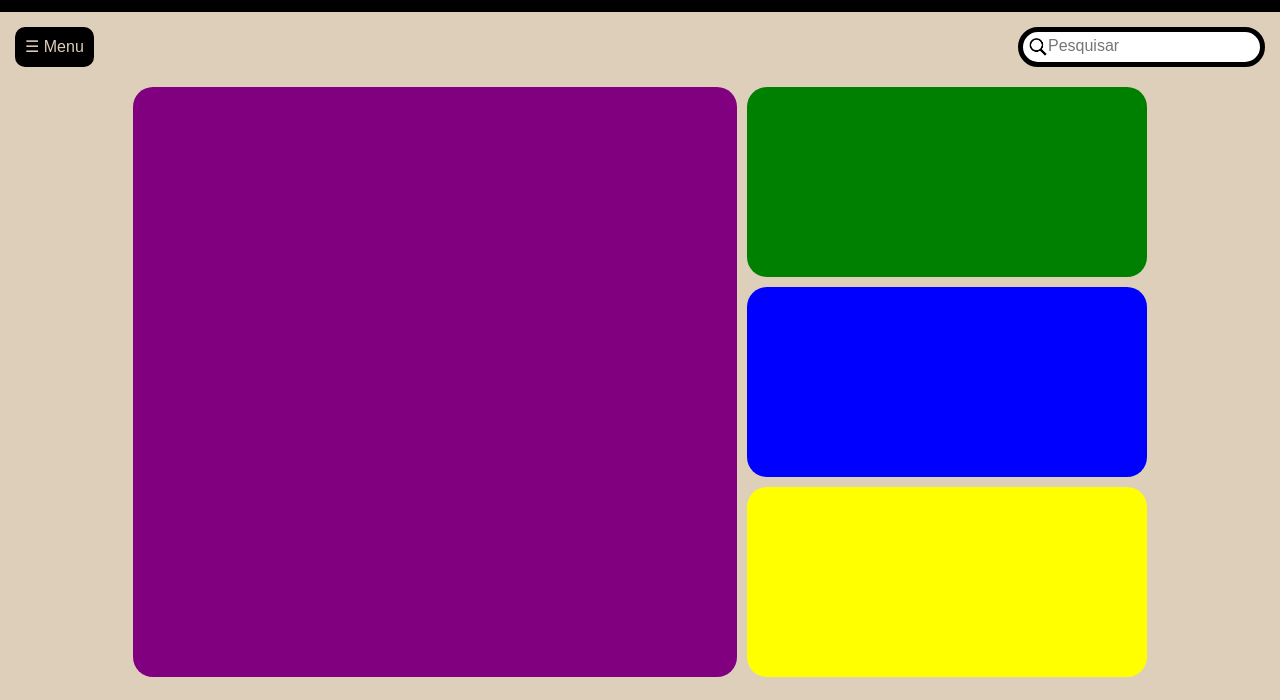
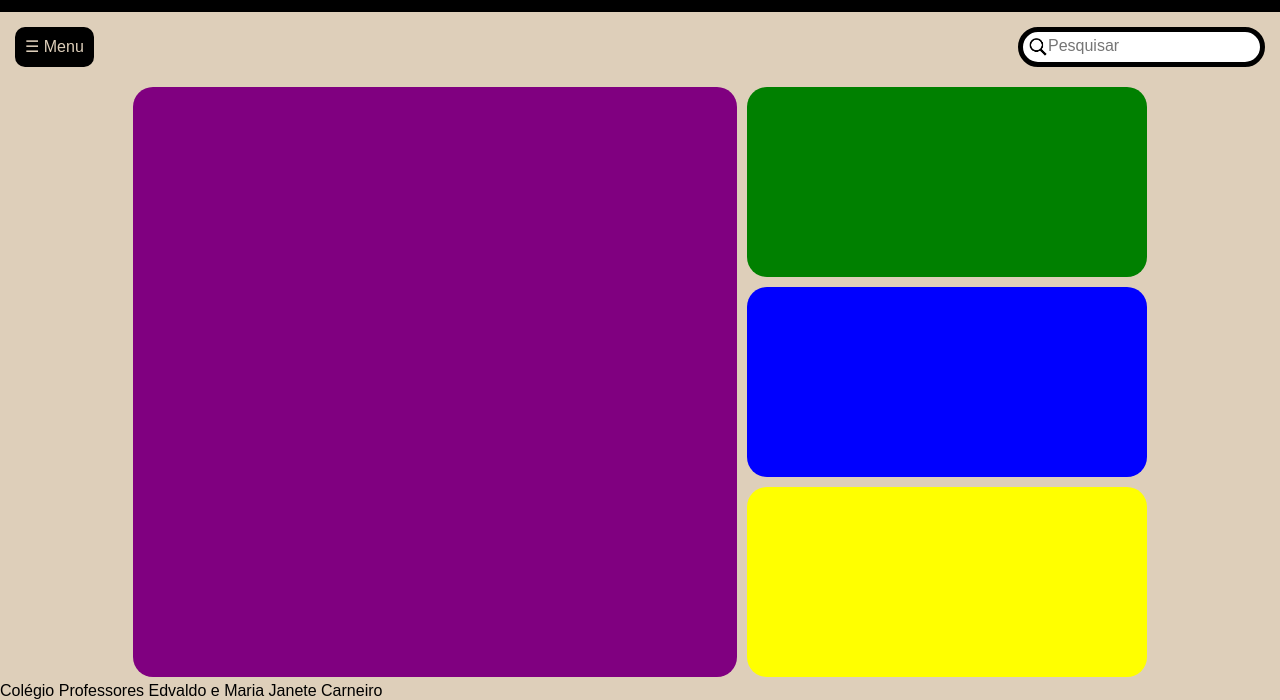
Before and after one commit to ProfJotaVIdros/JCP-JornalColegioProfessores, a plain HTML site: page index.html in a window 1280 px wide. Shown: the part 113-813 px from the top of the page. Drawn offline with Linux system fonts and the light colour scheme.

Commit message:
criando footer

```diff
--- a/index.html
+++ b/index.html
@@ -1,5 +1,6 @@
 <!DOCTYPE html>
 <html lang="pt-br">
+
 <head>
     <meta charset="UTF-8">
     <meta http-equiv="X-UA-Compatible" content="IE=edge">
@@ -7,6 +8,7 @@
     <title>JCP - Jornal Colégio Professores</title>
     <link rel="stylesheet" href="styles.css">
 </head>
+
 <body>
     <header>
         <img src="/imgs/logo.jpg" width="100px">
@@ -32,5 +34,10 @@
             <div id="sec-3"></div>
         </div>
     </main>
+
+    <footer>
+        <p>Colégio Professores Edvaldo e Maria Janete Carneiro</p>
+    </footer>
 </body>
+
 </html>
```
